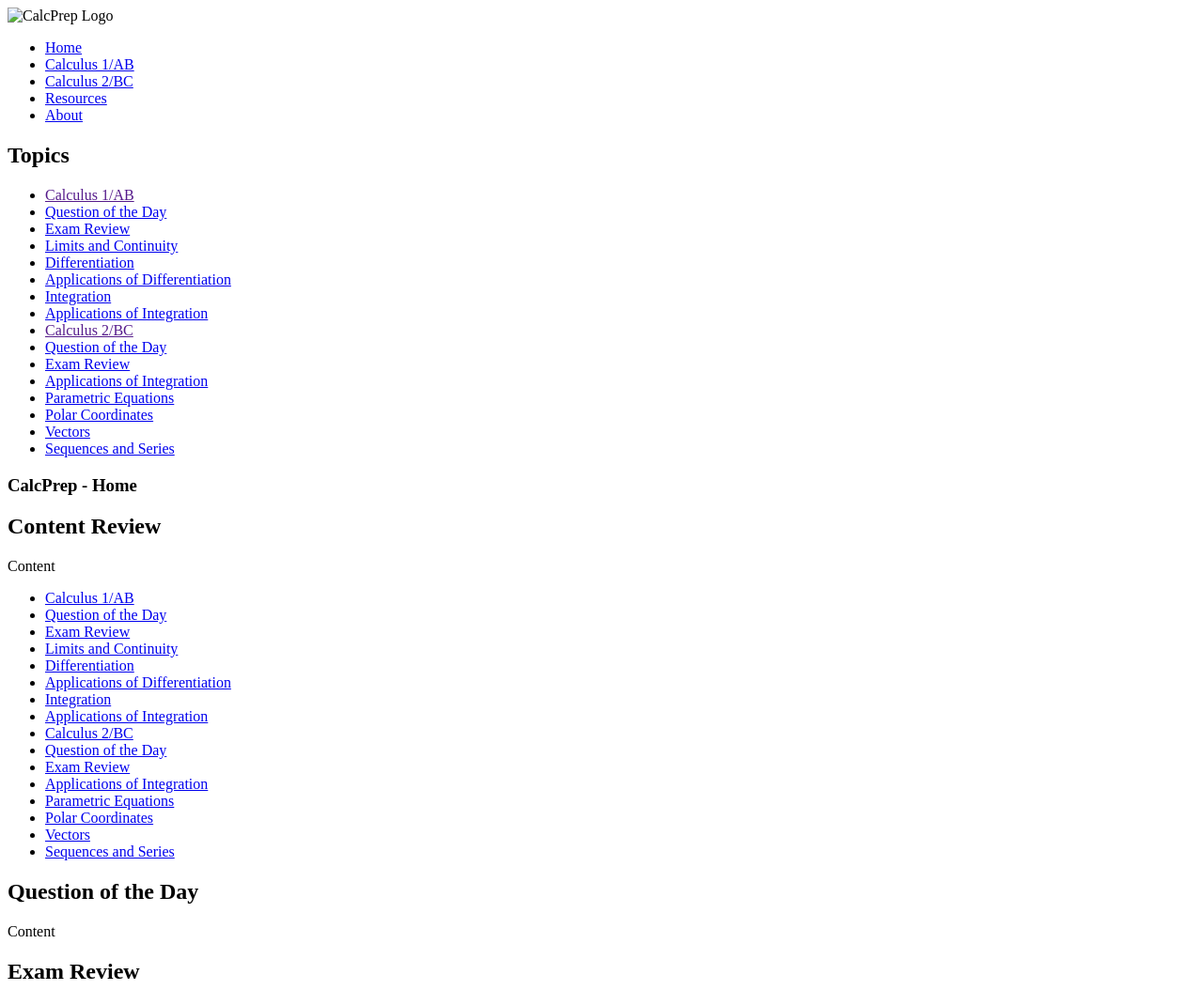
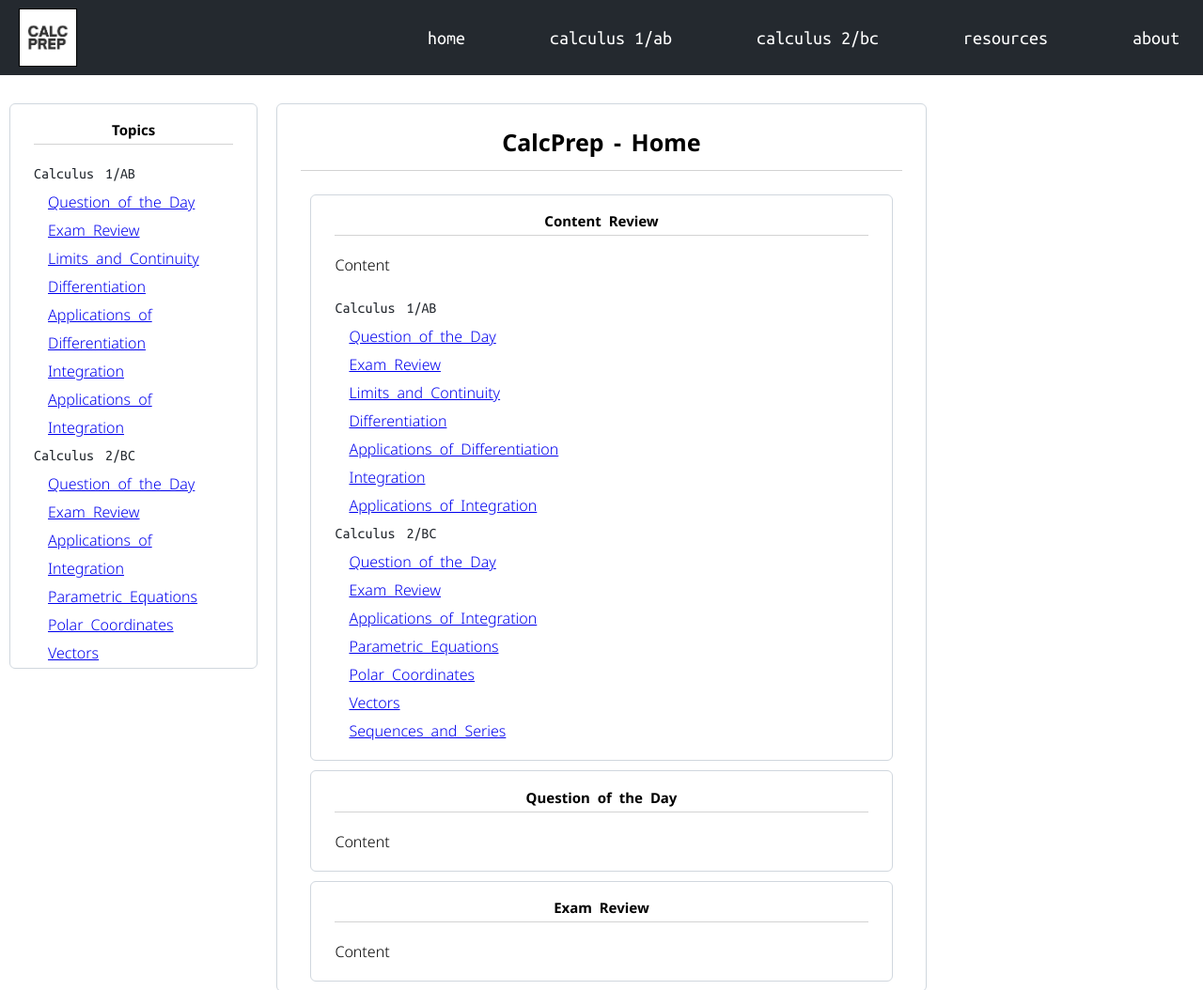
Before and after one commit to zacharywilkerson/calcprep, a plain HTML site: page index.html in a window 1280 px wide. Shown: the top 1054 px of the page at 94% size. Drawn offline with nearby package versions, Linux system fonts and the light colour scheme; the site is published under a folder, as on GitHub Pages, so addresses that start at the root find nothing.

Commit message:
relative path fixes

```diff
--- a/index.html
+++ b/index.html
@@ -4,7 +4,7 @@
     <meta charset="UTF-8">
     <meta http-equiv="X-UA-Compatible" content="IE=edge">
     <meta name="viewport" content="width=device-width, initial-scale=1.0">
-    <link rel="stylesheet" href="/css/style.css">
+    <link rel="stylesheet" href="./css/style.css">
     <script src="https://polyfill.io/v3/polyfill.min.js?features=es6"></script>
     <script id="MathJax-script" async src="https://cdn.jsdelivr.net/npm/mathjax@3/es5/tex-mml-chtml.js"></script>
     <link rel="preconnect" href="https://fonts.googleapis.com">
@@ -15,14 +15,14 @@
 </head>
 <body>
     <header class="header_container">
-        <img class="header_logo" src="/images/general/logo.png" alt="CalcPrep Logo">
+        <img class="header_logo" src="./images/general/logo.png" alt="CalcPrep Logo">
         <nav class="header_nav">
             <ul>
-                <li class="header_nav_li"><a class="header_nav_a" href="index.html">Home</a></li>
-                <li class="header_nav_li"><a class="header_nav_a" href="/html/calculus-1.html">Calculus 1/AB</a></li>
-                <li class="header_nav_li"><a class="header_nav_a" href="/html/calculus-2.html">Calculus 2/BC</a></li>
-                <li class="header_nav_li"><a class="header_nav_a" href="/html/resources.html">Resources</a></li>
-                <li class="header_nav_li"><a class="header_nav_a" href="/html/about.html">About</a></li>
+                <li class="header_nav_li"><a class="header_nav_a" href="./index.html">Home</a></li>
+                <li class="header_nav_li"><a class="header_nav_a" href="./html/calculus-1.html">Calculus 1/AB</a></li>
+                <li class="header_nav_li"><a class="header_nav_a" href="./html/calculus-2.html">Calculus 2/BC</a></li>
+                <li class="header_nav_li"><a class="header_nav_a" href="./html/resources.html">Resources</a></li>
+                <li class="header_nav_li"><a class="header_nav_a" href="./html/about.html">About</a></li>
             </ul>
         </nav>
     </header>
@@ -31,25 +31,25 @@
             <h2>Topics</h2>
             <nav class="main_nav">
                 <ul class="main_nav_ul">
-                    <li class="main_nav_li"><a class="main_nav_a" href="">Calculus 1/AB</a></li>
+                    <li class="main_nav_li"><a class="main_nav_a" href="./html/calculus-1.html">Calculus 1/AB</a></li>
                     <nav class="main_directory_subnav">
-                        <li class="main_subnav_li"><a class="main_subnav_a" href="/html/calculus-1/daily-question/daily-question.html">Question of the Day</a></li>
-                        <li class="main_subnav_li"><a class="main_subnav_a" href="/html/calculus-1/exam-review/exam-review.html">Exam Review</a></li>
-                        <li class="main_subnav_li"><a class="main_subnav_a" href="/html/calculus-1.html">Limits and Continuity</a></li>
-                        <li class="main_subnav_li"><a class="main_subnav_a" href="/html/calculus-1.html">Differentiation</a></li>
-                        <li class="main_subnav_li"><a class="main_subnav_a" href="/html/calculus-1.html">Applications of Differentiation</a></li>
-                        <li class="main_subnav_li"><a class="main_subnav_a" href="/html/calculus-1.html">Integration</a></li>
-                        <li class="main_subnav_li"><a class="main_subnav_a" href="/html/calculus-1.html">Applications of Integration</a></li>
+                        <li class="main_subnav_li"><a class="main_subnav_a" href="./html/calculus-1/daily-question/daily-question.html">Question of the Day</a></li>
+                        <li class="main_subnav_li"><a class="main_subnav_a" href="./html/calculus-1/exam-review/exam-review.html">Exam Review</a></li>
+                        <li class="main_subnav_li"><a class="main_subnav_a" href="./html/calculus-1.html">Limits and Continuity</a></li>
+                        <li class="main_subnav_li"><a class="main_subnav_a" href="./html/calculus-1.html">Differentiation</a></li>
+                        <li class="main_subnav_li"><a class="main_subnav_a" href="./html/calculus-1.html">Applications of Differentiation</a></li>
+                        <li class="main_subnav_li"><a class="main_subnav_a" href="./html/calculus-1.html">Integration</a></li>
+                        <li class="main_subnav_li"><a class="main_subnav_a" href="./html/calculus-1.html">Applications of Integration</a></li>
                     </nav>
-                    <li class="main_nav_li"><a class="main_nav_a" href="">Calculus 2/BC</a></li>
+                    <li class="main_nav_li"><a class="main_nav_a" href="./html/calculus-2.html">Calculus 2/BC</a></li>
                     <nav class="main_directory_subnav">
-                        <li class="main_subnav_li"><a class="main_subnav_a" href="/html/calculus-2/daily-question/daily-question.html">Question of the Day</a></li>
-                        <li class="main_subnav_li"><a class="main_subnav_a" href="/html/calculus-2/exam-review/exam-review.html">Exam Review</a></li>
-                        <li class="main_subnav_li"><a class="main_subnav_a" href="/html/calculus-2.html">Applications of Integration</a></li>
-                        <li class="main_subnav_li"><a class="main_subnav_a" href="/html/calculus-2.html">Parametric Equations</a></li>
-                        <li class="main_subnav_li"><a class="main_subnav_a" href="/html/calculus-2.html">Polar Coordinates</a></li>
-                        <li class="main_subnav_li"><a class="main_subnav_a" href="/html/calculus-2.html">Vectors</a></li>
-                        <li class="main_subnav_li"><a class="main_subnav_a" href="/html/calculus-2.html">Sequences and Series</a></li>
+                        <li class="main_subnav_li"><a class="main_subnav_a" href="./html/calculus-2/daily-question/daily-question.html">Question of the Day</a></li>
+                        <li class="main_subnav_li"><a class="main_subnav_a" href="./html/calculus-2/exam-review/exam-review.html">Exam Review</a></li>
+                        <li class="main_subnav_li"><a class="main_subnav_a" href="./html/calculus-2.html">Applications of Integration</a></li>
+                        <li class="main_subnav_li"><a class="main_subnav_a" href="./html/calculus-2.html">Parametric Equations</a></li>
+                        <li class="main_subnav_li"><a class="main_subnav_a" href="./html/calculus-2.html">Polar Coordinates</a></li>
+                        <li class="main_subnav_li"><a class="main_subnav_a" href="./html/calculus-2.html">Vectors</a></li>
+                        <li class="main_subnav_li"><a class="main_subnav_a" href="./html/calculus-2.html">Sequences and Series</a></li>
                     </nav>
                 </ul>
             </nav>
```
Also changed, not shown: html/calculus-1.html (+2 -2 lines), html/calculus-2/daily-question/05-16-2022.html (+1 -1 lines), html/resources.html (+4 -4 lines).
